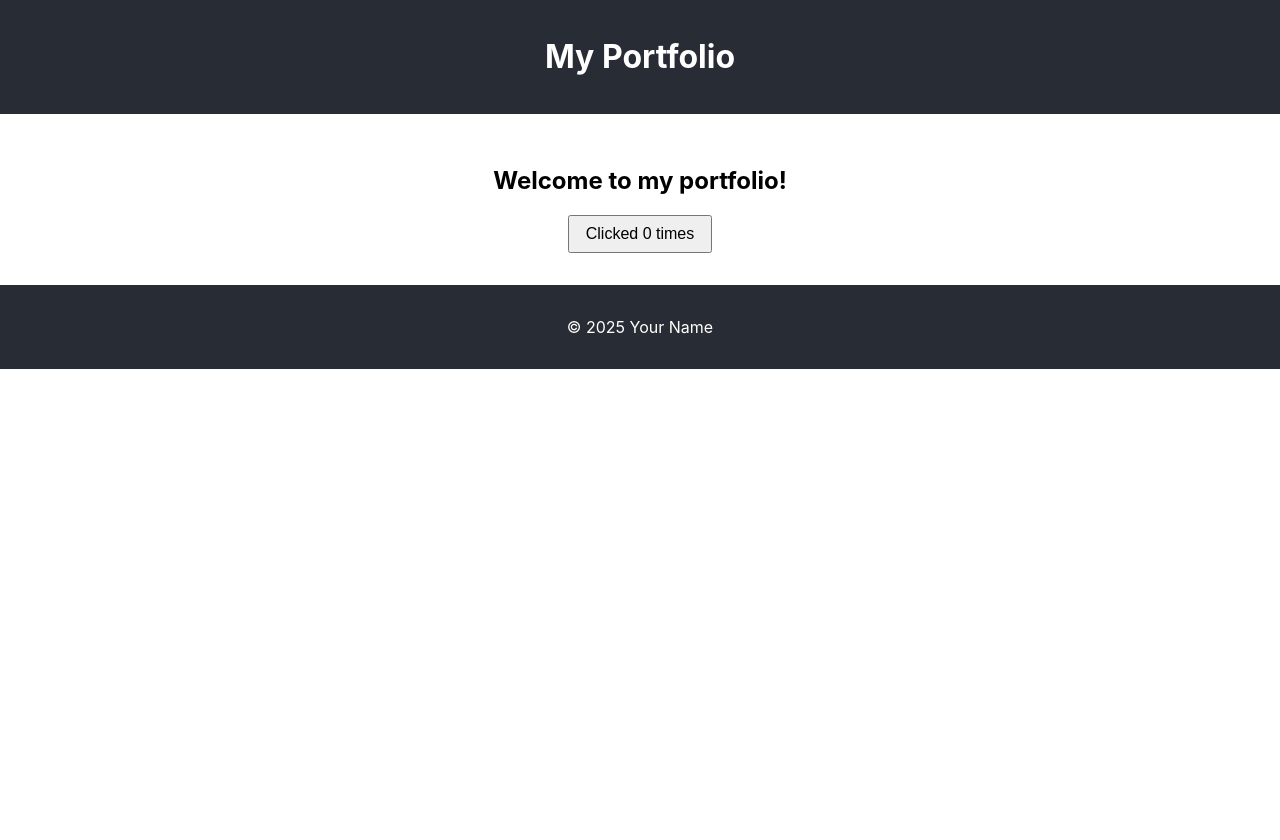
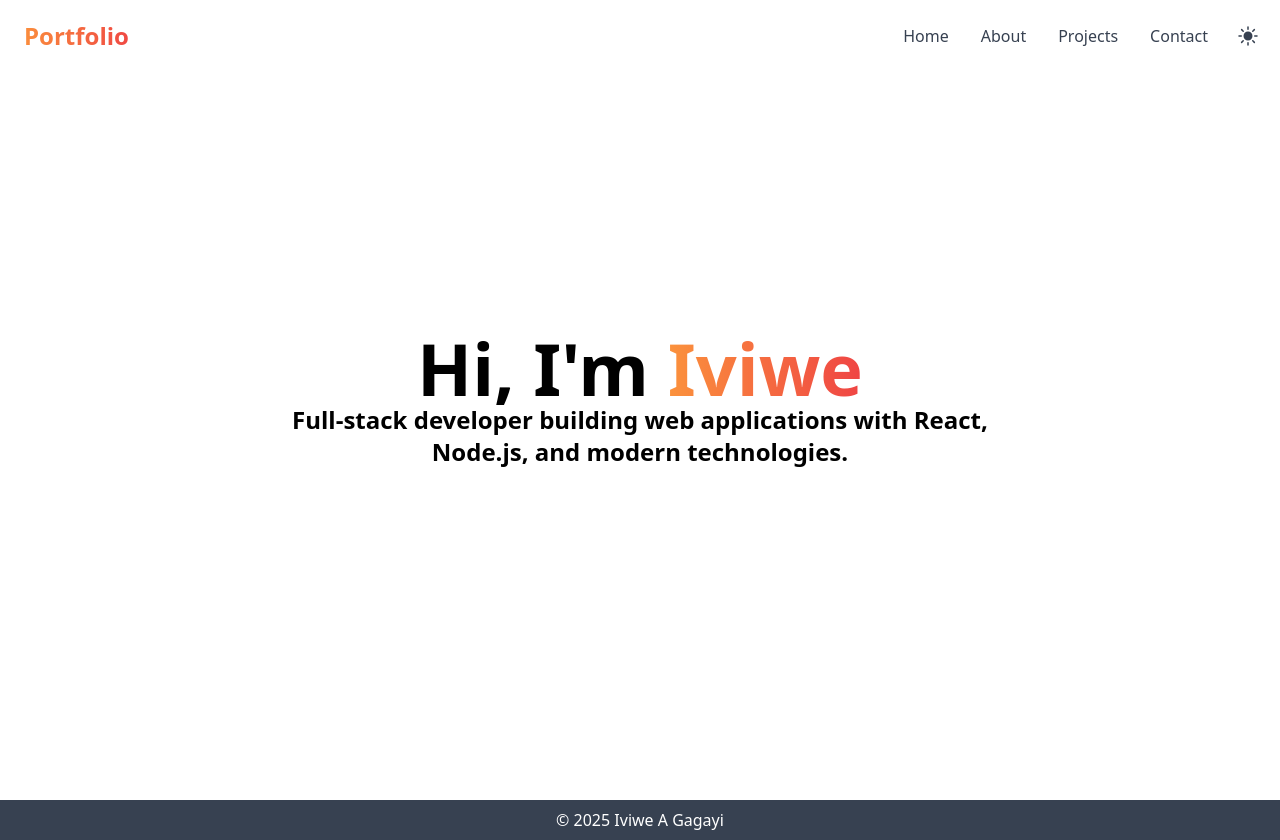
Before and after one commit to Iviwe-Gagayi/portfolio, a React (Create React App) app: page / in a window 1280 px wide. Before the commit the page ends 800 px from the top, so only its background shows below. Built offline with nearby package versions, Linux system fonts and the light colour scheme.

Commit message:
Used tailwind to style header and home page

```diff
--- a/src/Footer.js
+++ b/src/Footer.js
@@ -2,9 +2,11 @@ import React from 'react';
 
 function Footer() {
   return (
-    <footer style={{ backgroundColor: '#282c34', color: 'white', padding: '1rem', textAlign: 'center' }}>
-      <p>© 2025 Your Name</p>
-    </footer>
+    <div className='flex bg-gray-700 h-10 items-center justify-center'>
+      <footer className='text-white'>
+      <p>© 2025 Iviwe A Gagayi</p>
+      </footer>
+    </div>
   );
 }
 
--- a/src/Header.js
+++ b/src/Header.js
@@ -1,10 +1,68 @@
 import React from "react";
+import { useState } from 'react';
+import { SunIcon, MoonIcon } from '@heroicons/react/24/solid';
+
+
+
+
+
+
+
+
 
 function Header(){
+
+  const [darkMode, setDarkMode] = useState(false);
+
+  function DarkModeToggle() {
+
+  return (
+    <button
+      onClick={() => {
+        setDarkMode(!darkMode);
+      }}
+      className="p-1"
+    >
+      {darkMode ? (
+        <MoonIcon  className="h-6 w-6 text-[rgb(18,18,31)] px-1 hover:text-purple-500 transition-colors duration-300" />
+      ) : (
+        <SunIcon
+        className="h-6 w-6 text-gray-700 hover:text-orange-500 transition-colors duration-300" />
+      )}
+    </button>
+  );
+}
+
     return(
-<header style = {{backgroundColor: '#282c34',color: 'white', padding: '1rem', textAlign: 'center' }}>
-<h1> My Portfolio </h1>
-</header>
+
+ <nav className="bg-white/80 backdrop-blur-md p-4 fixed w-full top-0 z-50">
+      <div className="w-full flex justify-between items-center">
+        {/* Logo / Brand */}
+        <div className="text-transparent bg-clip-text bg-gradient-to-r from-orange-400 to-red-500 text-2xl font-bold px-2 ">
+          Portfolio
+        </div>
+
+        {/* Buttons */}
+        <div className="flex gap-4">
+          <button className="text-gray-700 px-2 py-2 hover:text-orange-500 transition duration-300 ">
+            Home
+          </button>
+          <button className="text-gray-700 px-2 py-2 hover:text-orange-500 transition duration-300 ">
+            About
+          </button>
+          <button className="text-gray-700 px-2 py-2 hover:text-orange-500 transition duration-300 ">
+            Projects
+          </button>
+          <button className="text-gray-700 px-2 py-2 hover:text-orange-500 transition duration-300">
+            Contact
+          </button>
+
+          <DarkModeToggle />
+
+        </div>
+      </div>
+    </nav>
+
 );
 }
 
--- a/src/Home.js
+++ b/src/Home.js
@@ -1,15 +1,21 @@
-import React, { useState } from 'react';
+import React from 'react';
 
 function Home() {
-  const [count, setCount] = useState(0);
-
   return (
-    <main style={{ padding: '2rem', textAlign: 'center' }}>
-      <h2>Welcome to my portfolio!</h2>
-      <button onClick={() => setCount(count + 1)} style={{ padding: '0.5rem 1rem', fontSize: '1rem' }}>
-        Clicked {count} times
-      </button>
-    </main>
+    <div className="flex  flex-col items-center justify-center h-screen bg-white gab-4">
+     <h1 className="text-7xl font-bold">
+    Hi, I'm{" "}
+    <span className="text-transparent bg-clip-text bg-gradient-to-r from-orange-400 to-red-500">
+      Iviwe
+    </span>
+  </h1>
+       <h2 className="text-2xl font-bold black">
+       Full-stack developer building web applications with React,
+      </h2>
+        <h3 className="text-2xl font-bold black">
+        Node.js, and modern technologies.
+      </h3>
+    </div>
   );
 }
 
--- a/src/index.css
+++ b/src/index.css
@@ -1,13 +1,3 @@
-body {
-  margin: 0;
-  font-family: -apple-system, BlinkMacSystemFont, 'Segoe UI', 'Roboto', 'Oxygen',
-    'Ubuntu', 'Cantarell', 'Fira Sans', 'Droid Sans', 'Helvetica Neue',
-    sans-serif;
-  -webkit-font-smoothing: antialiased;
-  -moz-osx-font-smoothing: grayscale;
-}
-
-code {
-  font-family: source-code-pro, Menlo, Monaco, Consolas, 'Courier New',
-    monospace;
-}
+@tailwind base;
+@tailwind components;
+@tailwind utilities;
--- /dev/null
+++ b/tailwind.config.js
@@ -0,0 +1,10 @@
+/** @type {import('tailwindcss').Config} */
+module.exports = {
+  content: [
+    "./src/**/*.{js,jsx,ts,tsx}",
+  ],
+  theme: {
+    extend: {},
+  },
+  plugins: [],
+}
```
Also changed, not shown: package.json (+11 -7 lines), 1 other file (tests, documents, lock files or other folders).
